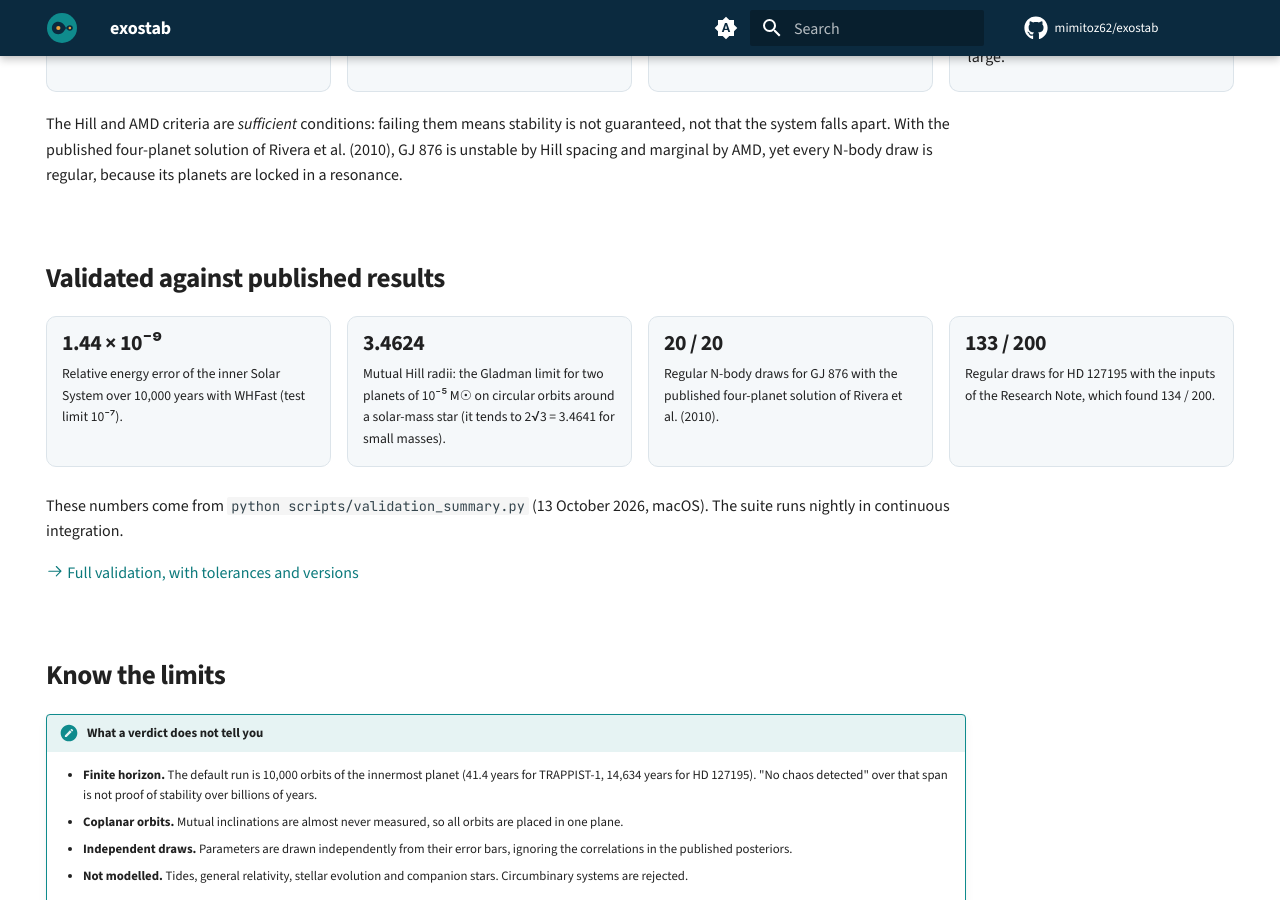
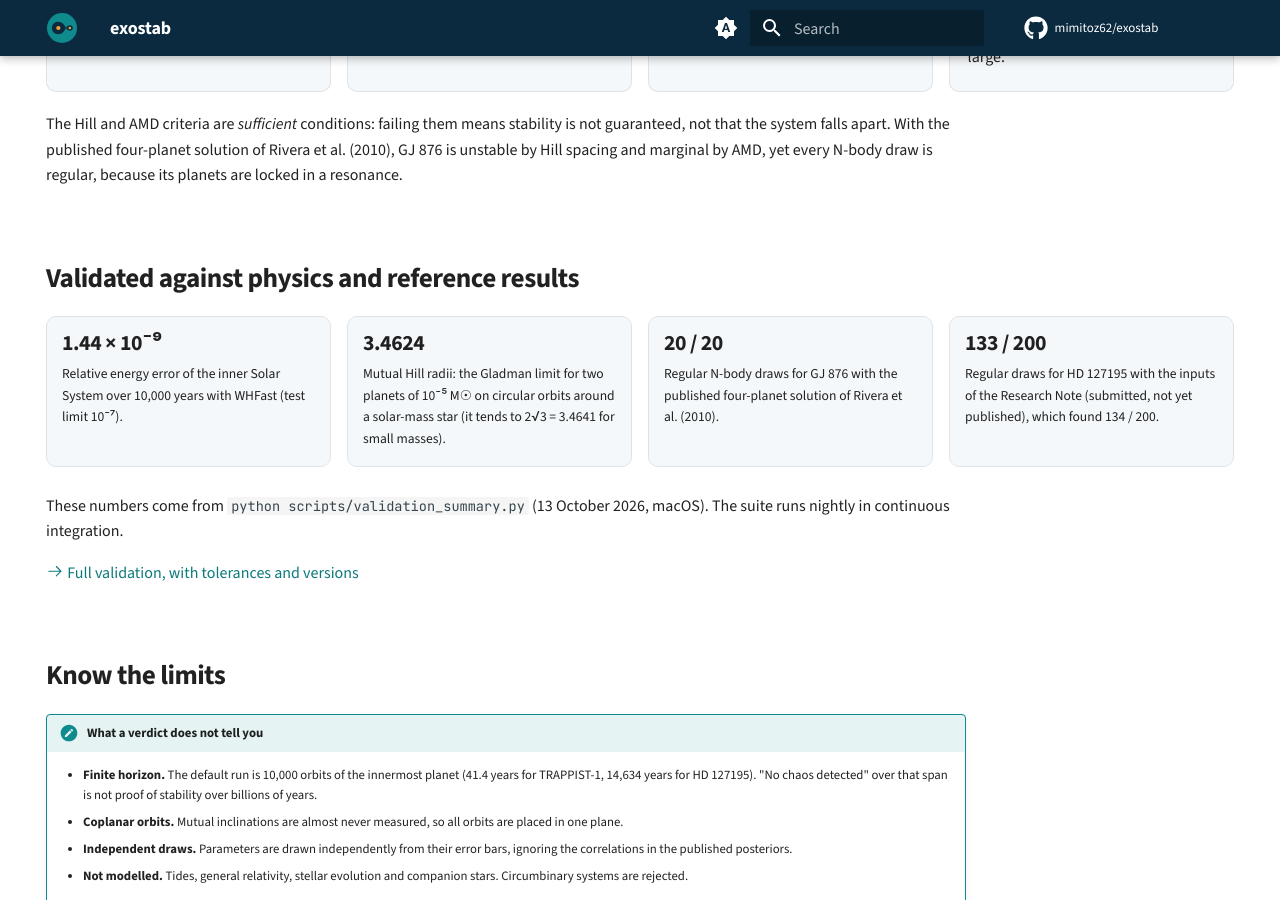
Before and after one commit to O1sumitkumar/exostab, an MkDocs documentation site: the page built from docs/index.md, in a window 1280 px wide and 900 px high, scrolled down 3481 px. Built offline with MkDocs 1.6.1 and Material for MkDocs 9.7.7, drawn with Linux system fonts in a browser that asks for light colours; comment, search, counter and statistics services are not loaded.

Commit message:
Stop calling the submitted HD 127195 Research Note a published result
The landing page's validation section was headed "Validated against
published results", and one of its four figures is the HD 127195
comparison with the inputs of the Research Note. The README said the
suite "compares exostab with physics and published results", and its
table includes the same comparison. The Note is submitted to Research
Notes of the AAS but not published (docs/validation.md, README's
acknowledgement, docs/citing.md and DECISIONS.md D13 all say so).

The heading is now "Validated against physics and reference results",
the HD 127195 figure says the Note is submitted and not yet published,
and the README names physics, published solutions and the submitted
Research Note. The numbers are unchanged.

Co-Authored-By: Claude Opus 5.5 <noreply@anthropic.com>

```diff
--- a/docs/index.md
+++ b/docs/index.md
@@ -297,7 +297,7 @@ The Hill and AMD criteria are *sufficient* conditions: failing them means stabil
 the system falls apart. With the published four-planet solution of Rivera et al. (2010), GJ 876 is unstable by
 Hill spacing and marginal by AMD, yet every N-body draw is regular, because its planets are locked in a resonance.
 
-## Validated against published results
+## Validated against physics and reference results
 
 <div class="exo-stats" markdown>
 
@@ -319,7 +319,8 @@ Regular N-body draws for GJ 876 with the published four-planet solution of River
 
 <div class="exo-stat" markdown>
 <span class="exo-stat__value">133 / 200</span>
-Regular draws for HD 127195 with the inputs of the Research Note, which found 134 / 200.
+Regular draws for HD 127195 with the inputs of the Research Note (submitted, not yet published), which found
+134 / 200.
 </div>
 
 </div>
```
Also changed, not shown: README.md (+2 -2 lines).
